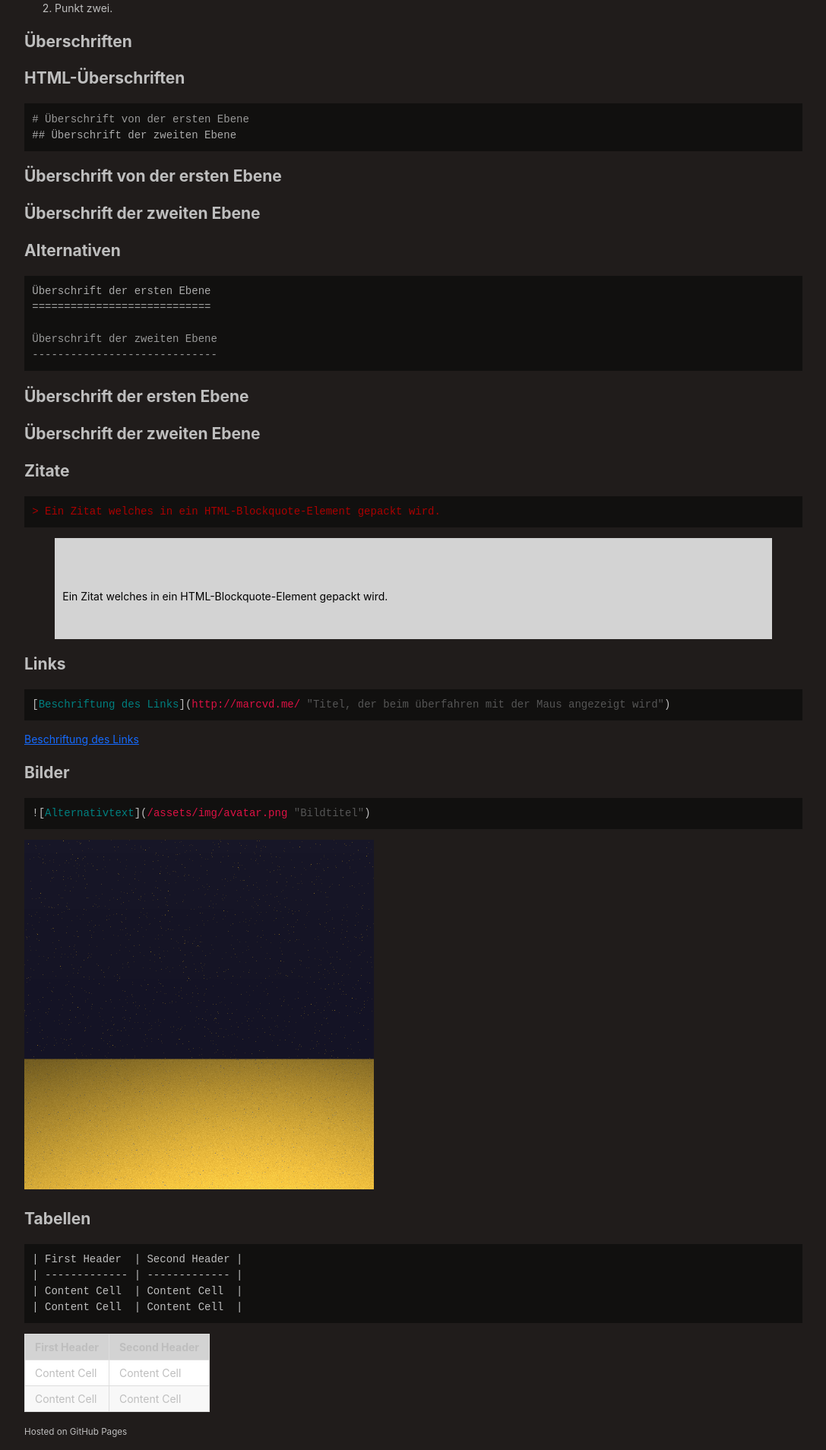
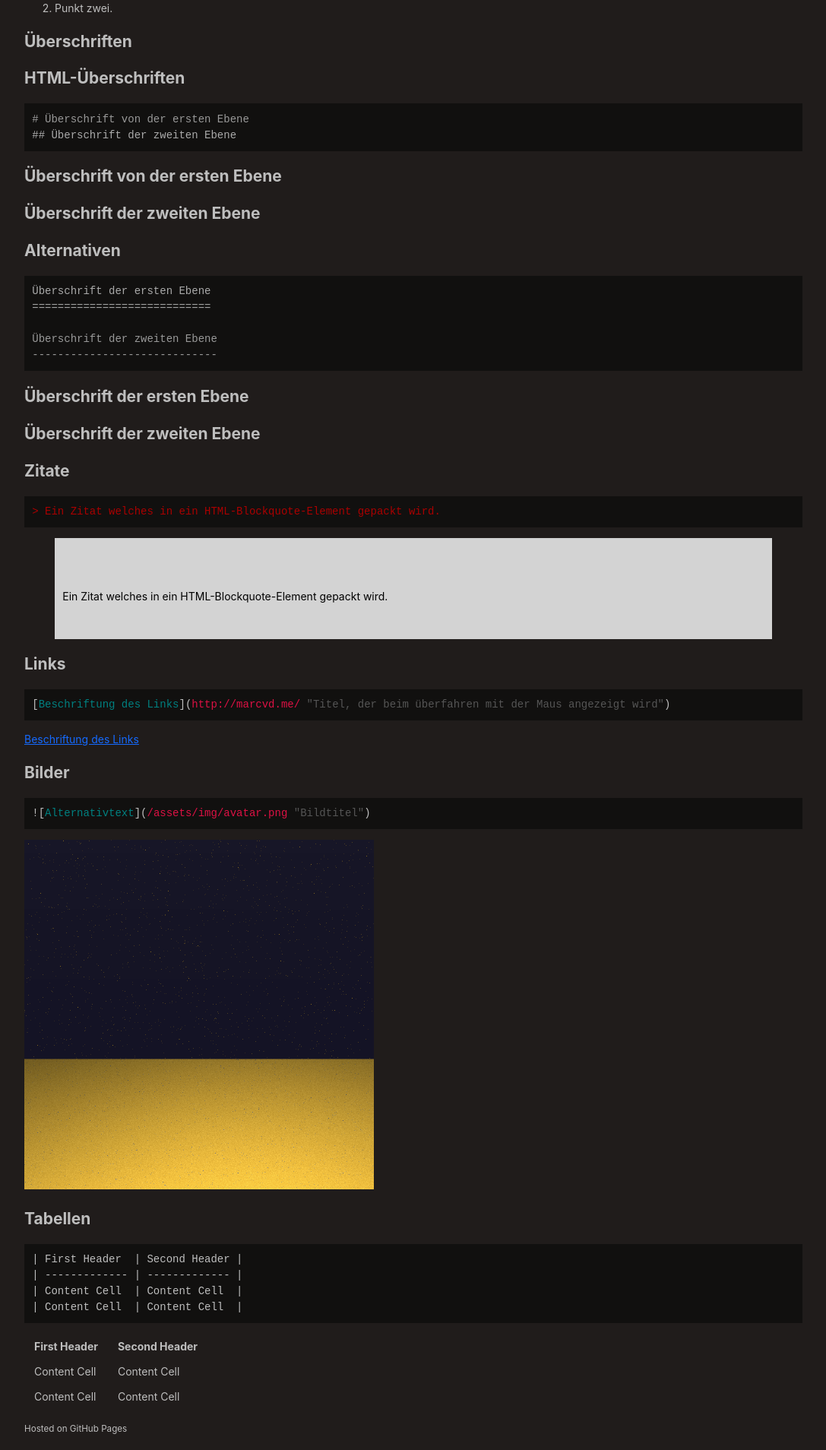
Before and after one commit to marc-q/marc-q.github.io, a Jekyll site: the page built from wiki/markdown.md, in a window 1280 px wide. Shown: the part 1783-3691 px from the top of the page at 76% size, without its empty margins (96-1183 px from the left). Built offline with Jekyll 4.4.1, drawn with Linux system fonts in a browser that asks for light colours; the repository's description, which GitHub fills in, is left out.

Commit message:
Improve the support for tables.

```diff
--- a/assets/css/style.css
+++ b/assets/css/style.css
@@ -4,15 +4,11 @@ blockquote, pre {padding: 1%; white-space: pre-wrap;}
 
 blockquote {background-color: lightgrey; color: black;}
 
-table {width: 100%; overflow: auto; display: block; border-spacing: 0; border-collapse: collapse;}
+table {max-width: 100%; overflow: auto; display: block; border-spacing: 0;}
 
-table th {font-weight: bold; background-color: lightgray;}
+table th {font-weight: bold;}
 
-table th, table td {border: 1px solid #ddd; padding: 6px 13px;}
-
-table tr {border-top: 1px solid #ccc; background-color: #fff;}
-
-table tr:nth-child(2n) {background-color: #f8f8f8;}
+table th, table td {padding: 6px 13px;}
 
 div#message h1, div#message p {text-align: center; font-weight: bold;}
 
```
